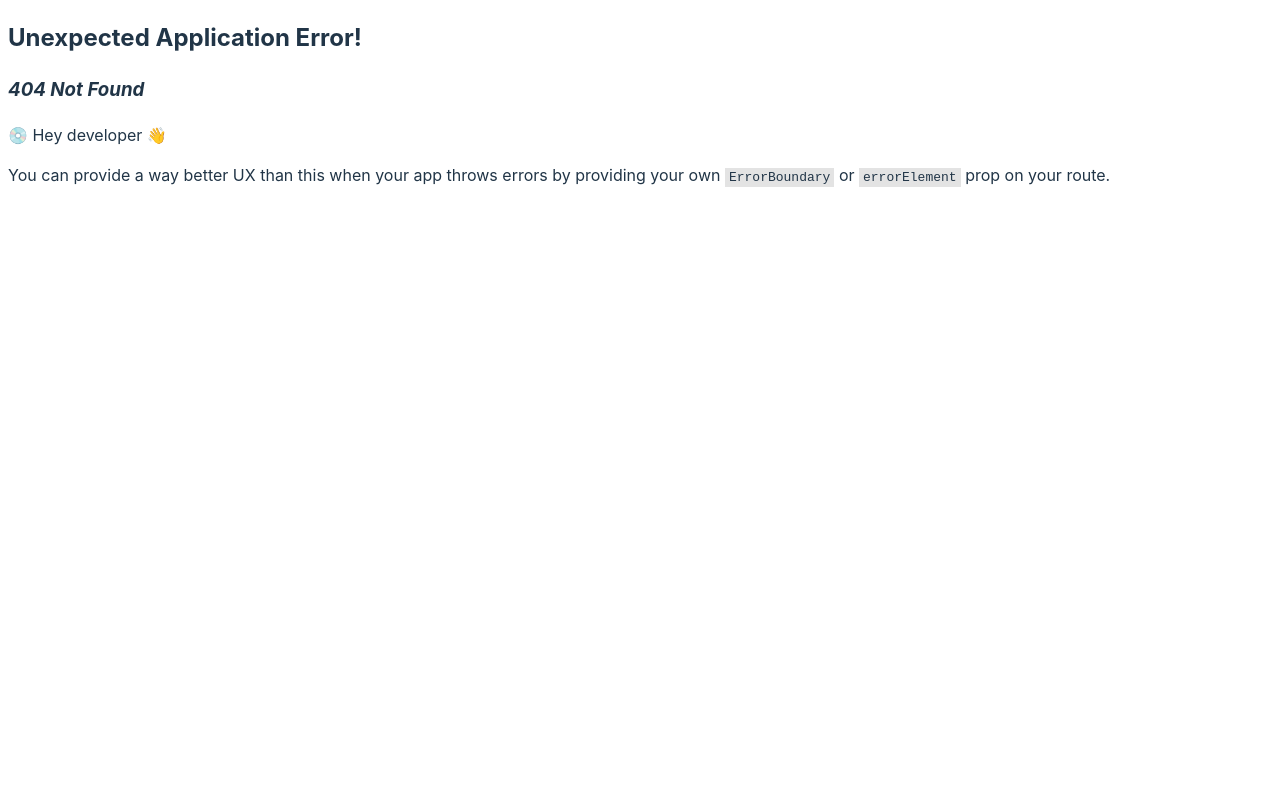
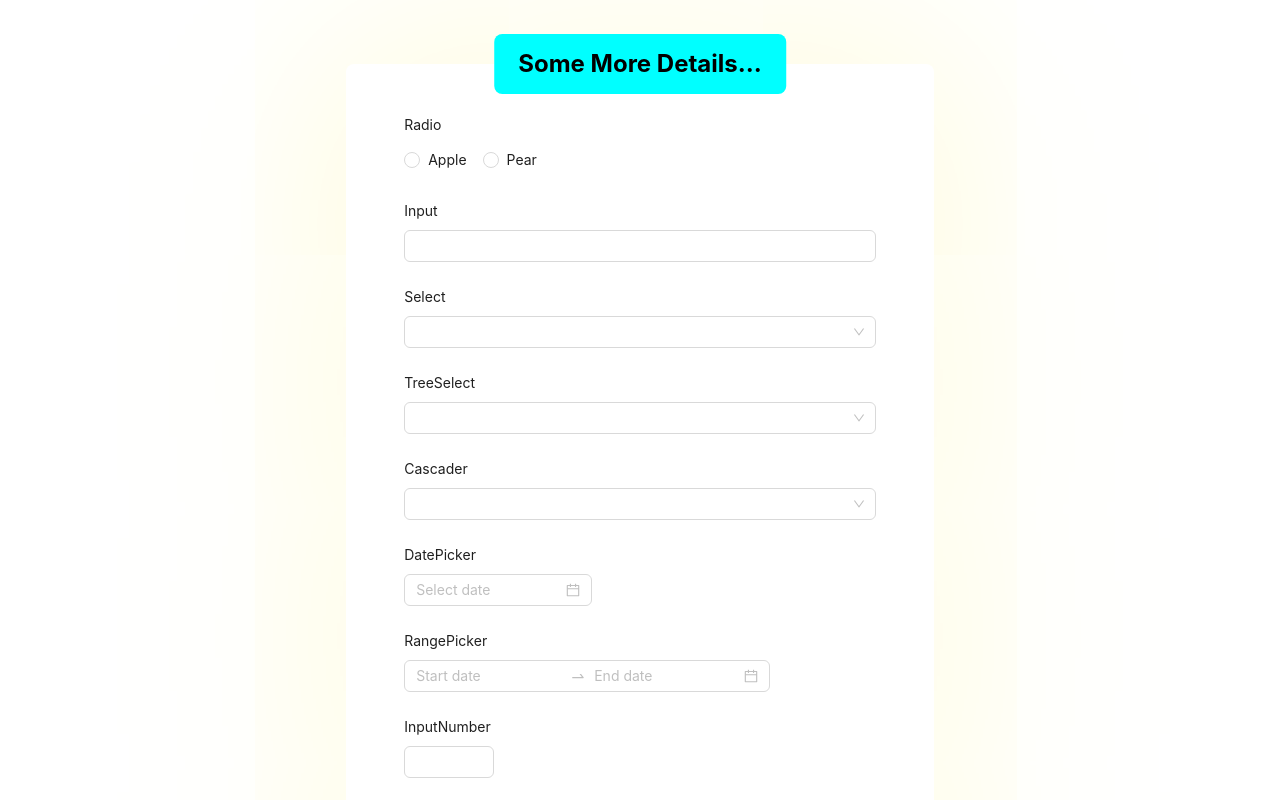
Before and after one commit to kunal-umap/Home_Buddyy, a React (Vite) app: page /info in a window 1280 px wide. Before the commit this address had no page. Shown: the top 800 px of the page. Built offline with nearby package versions, Linux system fonts and the light colour scheme.

Commit message:
Created the frontend of More Details Form Page

```diff
--- /dev/null
+++ b/src/pages/moreDetailPage/MoreDetails.tsx
@@ -0,0 +1,15 @@
+import MoreDetailsForm from "./moreDetailsForm/MoreDetailsForm";
+import style from  "./MoreDetailsPage.module.css"
+
+export default function MoreDetails() {
+  return (
+      <div className={style.form_container}>
+        <div className={style.form_heading}>
+          <h2>Some More Details...</h2>
+        </div>
+        <div className={style.form}>
+          <MoreDetailsForm />
+        </div>
+      </div>
+  );
+}
--- /dev/null
+++ b/src/pages/moreDetailPage/MoreDetailsPage.module.css
@@ -0,0 +1,36 @@
+.form_container {
+    position: relative;
+    padding: 32px;
+    margin: 32px auto;
+    margin-top: 64px;
+    background: #fff;
+    width: 80%;
+    max-width: 524px;
+    border-radius: 8px;
+    box-shadow: 0px 0px 1000px #fffad0;
+}
+
+.form_heading {
+    position: absolute;
+    top: 0px;
+    left: 50%;
+    width: max-content;
+    transform: translateY(-50%) translateX(-50%);
+    padding: 12px 24px;
+    color: black;
+    background-color: aqua;
+    text-align: center;
+    border-radius: 8px;
+}
+
+.form_heading h2 {
+    padding: 0px;
+    margin: 0px;
+    font-size: 24px;
+}
+
+.form {
+    margin: 0px auto;
+    margin-top: 18px;
+    width: 90%;
+}
--- /dev/null
+++ b/src/pages/moreDetailPage/moreDetailsForm/MoreDetailsForm.tsx
@@ -0,0 +1,265 @@
+import { PlusOutlined } from '@ant-design/icons';
+import {
+  Button,
+  Cascader,
+  ColorPicker,
+  DatePicker,
+  Form,
+  Input,
+  InputNumber,
+  Radio,
+  Rate,
+  Select,
+  Slider,
+  Switch,
+  TreeSelect,
+  Upload,
+} from 'antd';
+
+const { RangePicker } = DatePicker;
+const { TextArea } = Input;
+
+const normFile = (e: any) => {
+  if (Array.isArray(e)) {
+    return e;
+  }
+  return e?.fileList;
+};
+
+
+export default function MoreDetailsForm() {
+
+  return (
+      <Form
+        layout="vertical"
+      >
+
+        <Form.Item label="Radio">
+          <Radio.Group>
+            <Radio value="apple"> Apple </Radio>
+            <Radio value="pear"> Pear </Radio>
+          </Radio.Group>
+        </Form.Item>
+        <Form.Item label="Input">
+          <Input />
+        </Form.Item>
+        <Form.Item label="Select">
+          <Select>
+            <Select.Option value="demo">Demo</Select.Option>
+          </Select>
+        </Form.Item>
+        <Form.Item label="TreeSelect">
+          <TreeSelect
+            treeData={[
+              { title: 'Light', value: 'light', children: [{ title: 'Bamboo', value: 'bamboo' }] },
+            ]}
+          />
+        </Form.Item>
+        <Form.Item label="Cascader">
+          <Cascader
+            options={[
+              {
+                value: 'zhejiang',
+                label: 'Zhejiang',
+                children: [
+                  {
+                    value: 'hangzhou',
+                    label: 'Hangzhou',
+                  },
+                ],
+              },
+            ]}
+          />
+        </Form.Item>
+        <Form.Item label="DatePicker">
+          <DatePicker />
+        </Form.Item>
+        <Form.Item label="RangePicker">
+          <RangePicker />
+        </Form.Item>
+        <Form.Item label="InputNumber">
+          <InputNumber />
+        </Form.Item>
+        <Form.Item label="TextArea">
+          <TextArea rows={4} />
+        </Form.Item>
+        <Form.Item label="Switch" valuePropName="checked">
+          <Switch />
+        </Form.Item>
+        <Form.Item label="Upload" valuePropName="fileList" getValueFromEvent={normFile}>
+          <Upload action="/upload.do" listType="picture-card">
+            <button style={{ border: 0, background: 'none' }} type="button">
+              <PlusOutlined />
+              <div style={{ marginTop: 8 }}>Upload</div>
+            </button>
+          </Upload>
+        </Form.Item>
+        <Form.Item label="Button">
+          <Button>Button</Button>
+        </Form.Item>
+        <Form.Item label="Slider">
+          <Slider />
+        </Form.Item>
+        <Form.Item label="ColorPicker">
+          <ColorPicker />
+        </Form.Item>
+        <Form.Item label="Rate">
+          <Rate />
+        </Form.Item>
+
+        <div>
+
+        </div>
+      </Form>
+  );
+}
+
+
+
+
+
+
+
+
+
+
+
+
+
+
+
+
+
+
+
+
+
+
+
+
+
+
+
+
+// import momentGenerateConfig from "rc-picker/es/generate/moment";
+// import { UserOutlined, SearchOutlined } from "@ant-design/icons";
+// import { Button, Form, Input, Select, Space, Flex, Typography } from "antd";
+
+// const { Search } = Input;
+
+// const preference_options = [
+//   {
+//     value: "Buyer",
+//     label: "Buyer",
+//   },
+//   {
+//     value: "Seller",
+//     label: "Seller",
+//   },
+//   {
+//     value: "Agent",
+//     label: "Agent",
+//   },
+//   {
+//     value: "Don't know now",
+//     label: "Don't know now",
+//   },
+// ];
+
+// const Gender_option = [
+//   {
+//     value: "Male",
+//     label: "Male",
+//   },
+//   {
+//     value: "Female",
+//     label: "Female",
+//   },
+// ];
+{/* <br />
+      <Input placeholder="default size" prefix={<UserOutlined />} />
+      <br />
+      <br />
+      <Select defaultValue="Select preference" options={preference_options} />
+      <br />
+      <br />
+      <Select defaultValue="Gender" options={Gender_option} />
+
+      <h3>Location Details</h3>
+
+
+
+
+
+      <Typography color="White">Address Line</Typography>
+      <Form.Item  required tooltip="This is a required field">
+        <Input placeholder="input placeholder" />
+      </Form.Item>
+      <Input
+        count={{
+          show: true,
+          max: 50,
+        }}
+        defaultValue="e.g.: Lane No 14...."
+      />
+
+
+      <Typography>Village / Taluka</Typography>
+
+      <Input
+        count={{
+          show: true,
+          max: 50,
+        }}
+        defaultValue="e.g.: Kondhwa"
+      />
+
+
+      <Typography color="White">District</Typography>
+      <Input
+        count={{
+          show: true,
+          max: 50,
+        }}
+        defaultValue="e.g.: Pune"
+      />
+      <Typography color="White">State</Typography>
+      <Input
+        size="middle"
+        count={{
+          show: true,
+          max: 50,
+        }}
+        defaultValue="e.g.: Maharashtra"
+      />
+      <br />
+      <br />
+      <Space direction="vertical" size="middle">
+        <Space.Compact>
+          <Input defaultValue="Enter your pin code" />
+        </Space.Compact>
+      </Space>
+
+      <br />
+      <br />
+      <div
+        style={{
+          display: "flex",
+          justifyContent: "center",
+          alignItems: "center",
+          height: "5vh",
+        }}
+      >
+        <Button
+          type="primary"
+          style={{ backgroundColor: "#1890ff", borderColor: "#1890ff", marginRight: "100px" }}
+        >
+          Do it later
+        </Button>
+        <Button
+          type="primary"
+          style={{ backgroundColor: "#1890ff", borderColor: "#1890ff" }}
+        >
+          Save
+        </Button>
+      </div> */}
```
Also changed, not shown: src/router.tsx (+19 -15 lines), src/pages/moreDetailPage/moreDetailsForm/MoreDetailsForm.module.css (added).
